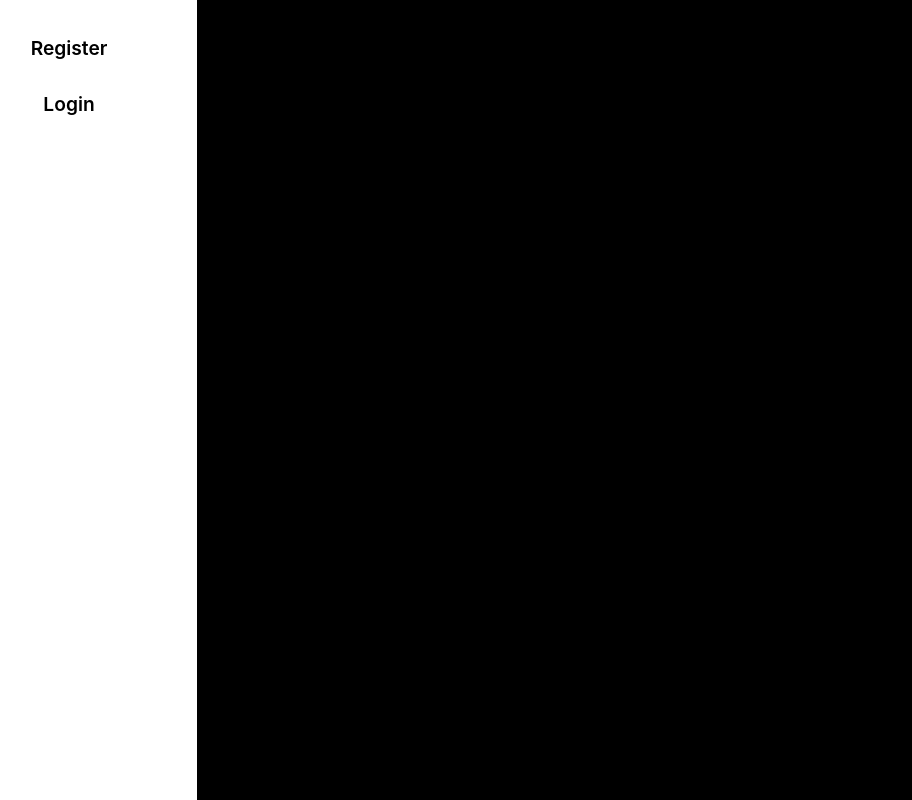
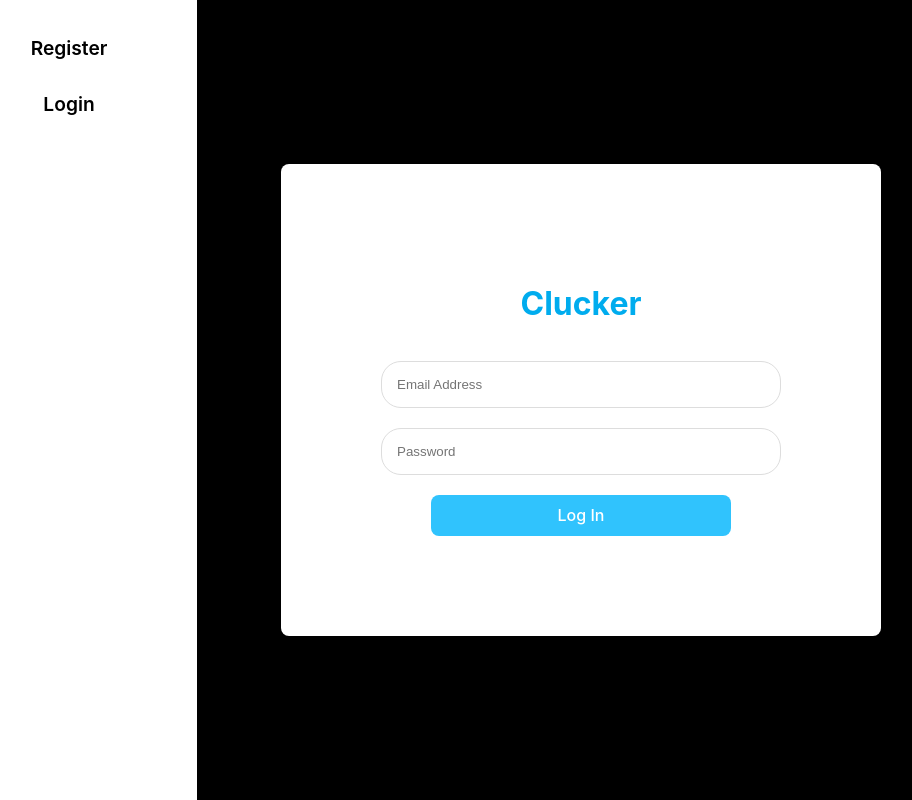
Before and after one commit to HarisK15/TeamOrange, a React (Vite) app in the folder client/: page /login in a window 1280 px wide. Shown: the whole page, without its empty margins (59-971 px from the left). Built offline with nearby package versions, Linux system fonts and the light colour scheme; no server answers.

Commit message:
fix position of render function in Login

```diff
--- a/client/src/pages/Login.jsx
+++ b/client/src/pages/Login.jsx
@@ -32,10 +32,11 @@ export default function Login() {
     } catch (error) {
       console.log(error);
     }
-    return (
-      <div className="login">
-        <LoginForm data={data} setData={setData} loginUser={loginUser} />
-      </div>
-    );
   };
+
+  return (
+    <div className="login">
+      <LoginForm data={data} setData={setData} loginUser={loginUser} />
+    </div>
+  );
 }
```
